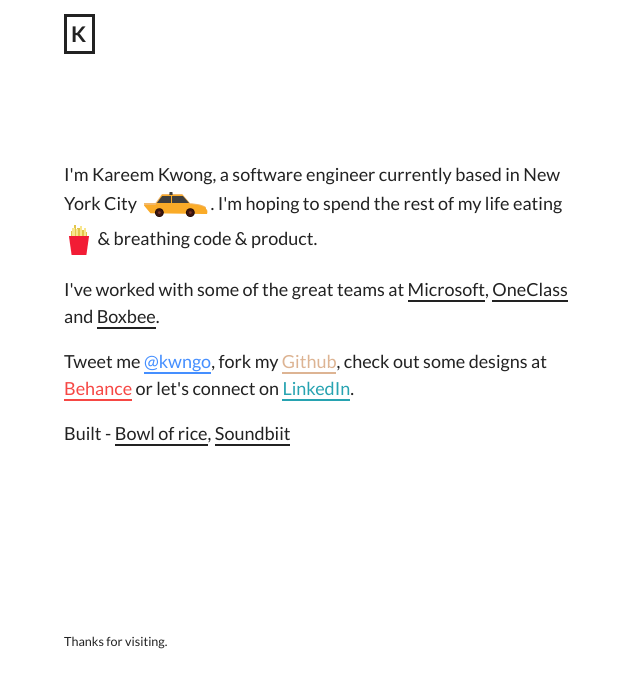
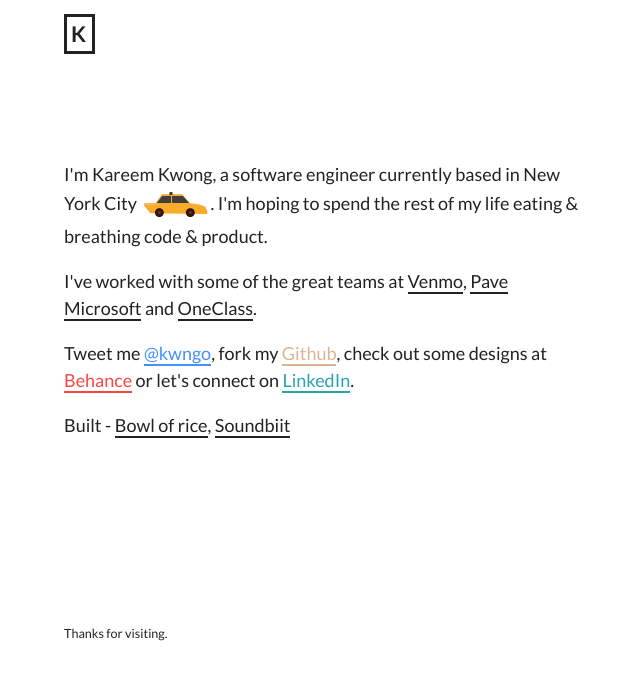
Before and after one commit to kwngo/kwngo.github.io, a plain HTML site: page index.html in a window 1280 px wide. Shown: the whole page, without its empty margins (0-640 px from the left). Drawn offline with Linux system fonts and the light colour scheme.

Commit message:
Add Venmo and Pave

```diff
--- a/index.html
+++ b/index.html
@@ -22,9 +22,9 @@
     <div class="container">
       <div id="intro-content">
       <p>I'm Kareem Kwong, a software engineer currently
-based in New York City <img src="test.svg" alt="taxi" style="vertical-align:middle"/>. I'm hoping to spend the rest of my life eating <img src="fries.svg" alt="taxi" style="vertical-align:middle"/> & breathing code & product.</p>
-      <p>I've worked with some of the great teams at
-      <a id="microsoft"  href="http://www.microsoft.com">Microsoft</a>, <a id="one-class" href="http://www.oneclass.com">OneClass</a> and <a id="canadian-tire" href="http://www.boxbee.com">Boxbee</a>.</p>
+based in New York City <img src="test.svg" alt="taxi" style="vertical-align:middle"/>. I'm hoping to spend the rest of my life eating & breathing code & product.</p>
+      <p>I've worked with some of the great teams at <a id="venmo" href="https://www.venmo.com">Venmo</a>, <a id="pave" href="https://www.pave.com">Pave</a>
+      <a id="microsoft"  href="http://www.microsoft.com">Microsoft</a> and <a id="one-class" href="http://www.oneclass.com">OneClass</a>.</p>
       <p>Tweet me <a id="twitter" href="http://www.twitter.com/kwngo">@kwngo</a>, fork my <a id="github" href="http://www.github.com/kwngo">Github</a>, check out some designs at <a id="behance" href="https://www.behance.net/kwngo">Behance</a> or let's connect on <a id="linkedin" href="http://www.linkedin.com/in/kwngo">LinkedIn</a>.</p>
       <p>Built - <a  href="http://www.bowlofrice.co">Bowl of rice</a>, <a href="http://www.soundbiit.com">Soundbiit</a></p>
       </div>
```
